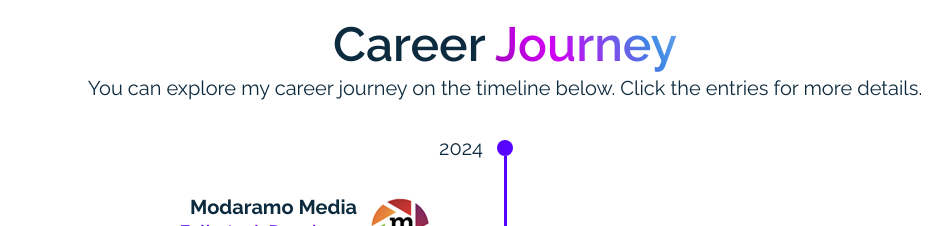
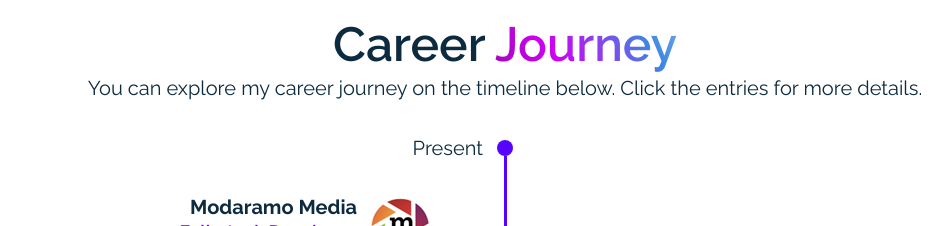
Before and after one commit to borabilir/borabilir.github.io, a React (Create React App) app: page / in a window 1280 px wide. Shown: the part 1200-1426 px from the top of the page, without its empty margins (135-1087 px from the left). Built offline with nearby package versions, Linux system fonts and the light colour scheme.

Commit message:
Change last year to present

```diff
--- a/src/App/components/Timeline/Item/index.tsx
+++ b/src/App/components/Timeline/Item/index.tsx
@@ -121,7 +121,7 @@ const TimelineItem: React.FC<TimelineItemProps> = ({
                         [styles.right, align == 'right']
                     )}
                 >
-                    {year}
+                    {year === new Date().getFullYear() ? "Present" : year}
                 </motion.span>
             </motion.div>
             {!isLast && <div className={styles.line} />}
```
